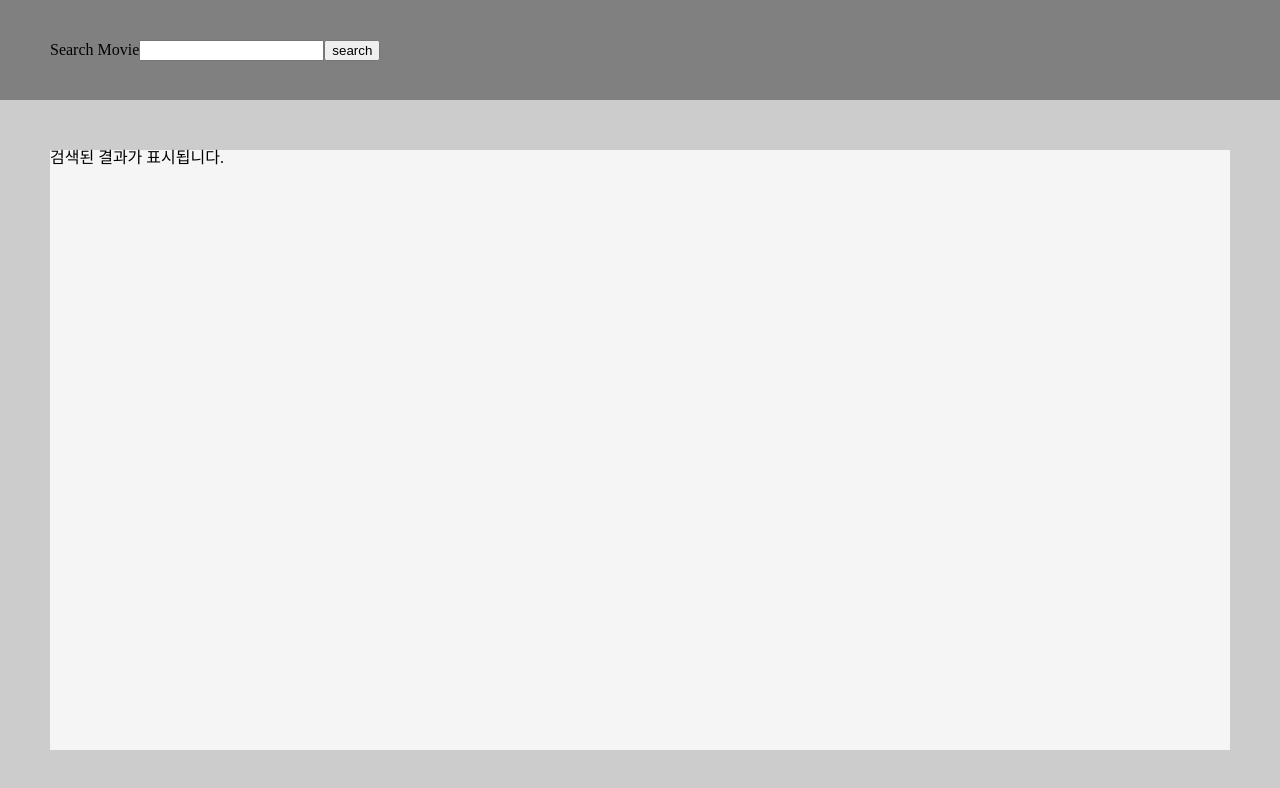
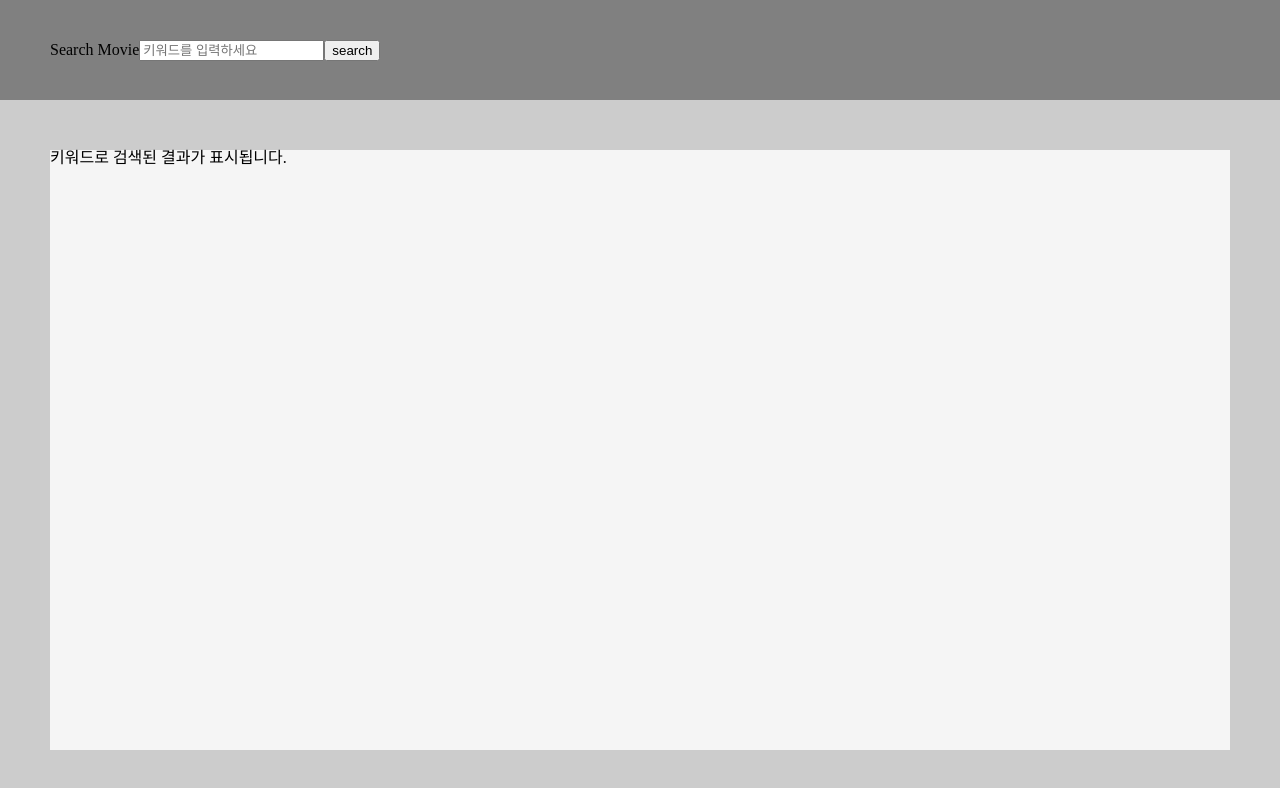
Before and after one commit to manudeli/w8_Vue_public, a Vue app: page /list/1 in a window 1280 px wide. Shown: the top 788 px of the page. Built offline with nearby package versions, Linux system fonts and the light colour scheme.

Commit message:
feat: 검색 API 호출 및 응답 데이터 처리

```diff
--- a/src/components/SearchBar.vue
+++ b/src/components/SearchBar.vue
@@ -1,11 +1,30 @@
 <template>
   <div class="header__searchBar">
-    <input
-      v-model="inputText"
-      type="text"
-      class="searchBar__input" />
-    <button class="searchBar__button">
-      search
-    </button>
+    <form @submit.prevent="searchInit">
+      <input
+        v-model="inputText"
+        type="text"
+        class="searchBar__input"
+        placeholder="키워드를 입력하세요" />
+      <button
+        class="searchBar__button">
+        search
+      </button>
+    </form>
   </div>
 </template>
+
+<script>
+export default {
+  data() {
+    return {
+      inputText: ''
+    };
+  },
+  methods: {
+    searchInit() {
+      this.$store.dispatch('searchMovie/searchInit', this.inputText);
+    }
+  }
+};
+</script>
--- a/src/routes/SearchedList .vue
+++ b/src/routes/SearchedList .vue
@@ -1,3 +1,3 @@
 <template>
-  검색된 결과가 표시됩니다.
+  키워드로 검색된 결과가 표시됩니다.
 </template>
--- a/src/routes/index.js
+++ b/src/routes/index.js
@@ -8,10 +8,12 @@ export default createRouter({
   routes: [
     {
       path: '/',
+      name: 'home',
       component: Home,
     },
     {
       path: '/list/:keyword',
+      name: 'list',
       component: SearchedList
     },
     {
--- a/src/store/index.js
+++ b/src/store/index.js
@@ -1,5 +1,8 @@
 import { createStore } from 'vuex';
+import searchMovie from './searchMovie';
 
 export default createStore({
-
+  modules: {
+    searchMovie
+  }
 });
--- /dev/null
+++ b/src/store/searchMovie.js
@@ -0,0 +1,46 @@
+import router from '~/routes';
+
+export default {
+  namespaced: true,
+  state() {
+    return {
+      searchResults: [],
+      totalResults: ''
+    };
+  },
+  getters: {},
+  mutations: {
+    setState(state, payload) {
+      const { newResults, totalResults } = payload;
+      state = {
+        ...state,
+        searchResults: [ ...state.searchResults, newResults ],
+        totalResults
+      };
+      console.log('최신 state:', state);
+
+    }
+  },
+  actions: {
+    async searchInit({ commit }, keyword) {
+      const searchResults = await _request(keyword);
+      console.log(searchResults);
+      await commit('setState', {
+        newResults: searchResults.Search,
+        totalResults: searchResults.totalResults
+      });
+      router.push(`/list/${keyword}`);
+    }
+  }
+};
+
+async function _request(keyword) {
+  try {
+    const res = await fetch(`https://www.omdbapi.com?apikey=7035c60c&s=${keyword}&page=1`);
+    if (res.ok) {
+      return res.json();
+    }
+  } catch(e) {
+    alert(e.message);
+  }
+}
```
